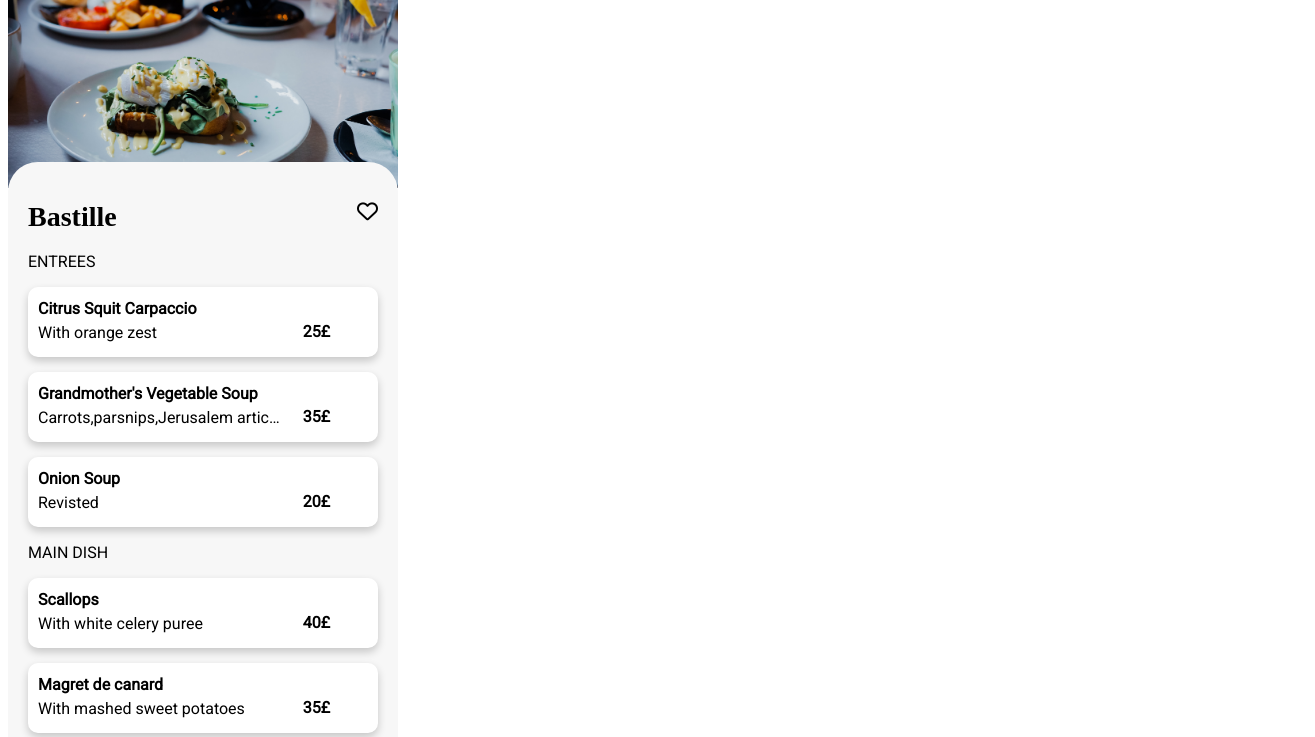
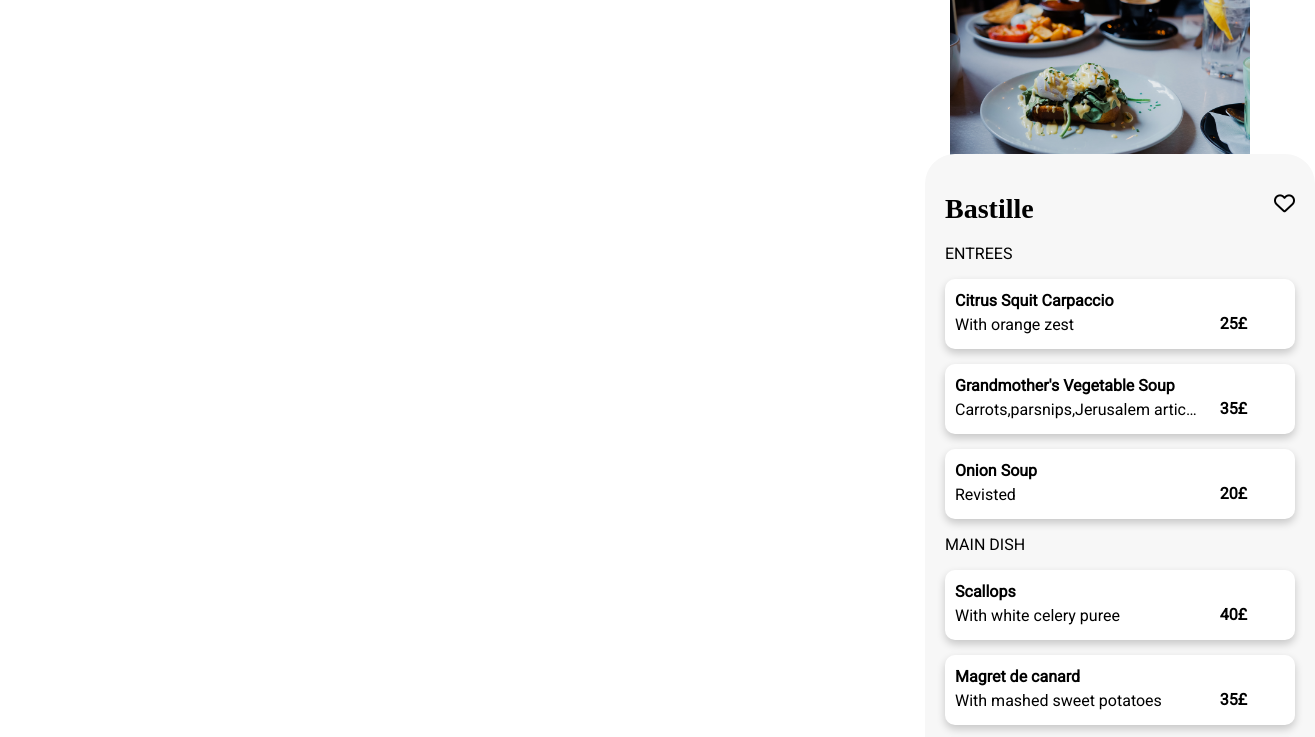
Before and after one commit to Micsipos/OpenClassroomsProject, a plain HTML site: page bastille.html in a window 1280 px wide. Shown: the part 89-826 px from the top of the page, 1315 px wide, since content can reach past the window. Drawn offline with nearby package versions, Linux system fonts and the light colour scheme; files that its build step writes are made by us from their sources; a web font is replaced by a local one.

Commit message:
30/5 again

```diff
--- a/SASS/Base.scss
+++ b/SASS/Base.scss
@@ -1,9 +1,10 @@
 body {
-    display: flex;
+    display: block;
     flex-flow: column wrap;
     text-align: center;
     justify-content: center;
-    max-width: 350px;
-    min-width: 300px;
+    width: 350px;
+    margin: auto;
+    margin-right: 5px;
     font-family: roboto;
 }
```
